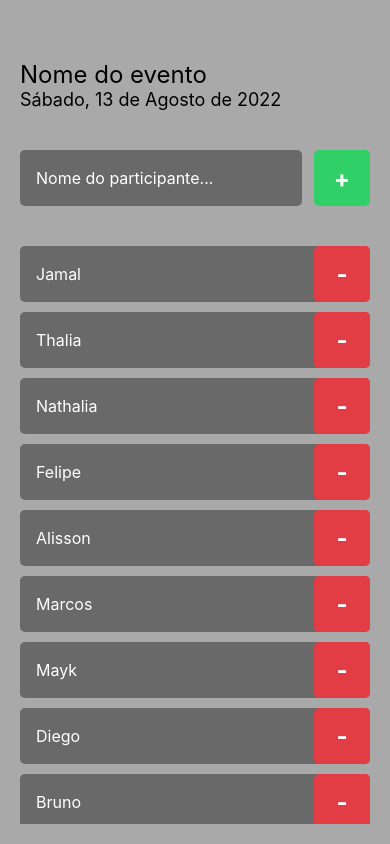
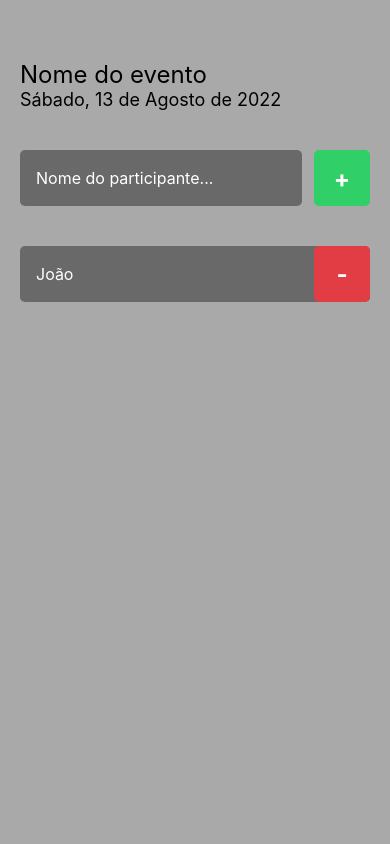
Before and after one commit to jarilton/App_ImHere_React-Native, a React Native app: screen / in a window 390 px wide. Built offline with nearby package versions, Linux system fonts and the light colour scheme.

Commit message:
Add participantes usando estado (useState)

```diff
--- a/src/screens/Home/index.tsx
+++ b/src/screens/Home/index.tsx
@@ -1,19 +1,22 @@
 import { Text, View, TextInput, TouchableOpacity, FlatList, Alert } from "react-native";
 import { styles } from "./styles";
 import { Participant } from "../../components/Participant";
+import { useState } from "react";
 
 export default function Home() {
 
-  const participant = ['Jamal', 'Thalia', 'Nathalia', 'Felipe', 'Alisson', 'Marcos', 'Mayk', 'Diego', 'Bruno', 'Ana']
+  const [participants, setParticipants] = useState(['João'])
 
   function handlePartipantAdd() {
-    if (participant.includes('Jamal')) {
+    if (participants.includes('Jamal')) {
       Alert.alert("Opss", "Esse nome já existe, tente novamente com outro nome!!")
     }
+
+    setParticipants( prevState => [...prevState, 'Thalia']);
   }
 
   function handlePartipantRemove(name: string) {
-    Alert.alert("Remover",`Você deseja realmente remover o participante ${name}`, [
+    Alert.alert("Remover", `Você deseja realmente remover o participante ${name}`, [
       {
         text: "Sim",
         onPress: () => Alert.alert("Nome deletado com sucesso!")
@@ -45,7 +48,7 @@ export default function Home() {
       </View>
 
       <FlatList
-        data={participant}
+        data={participants}
         keyExtractor={item => item}
         renderItem={({ item }) => (
           <Participant
```
